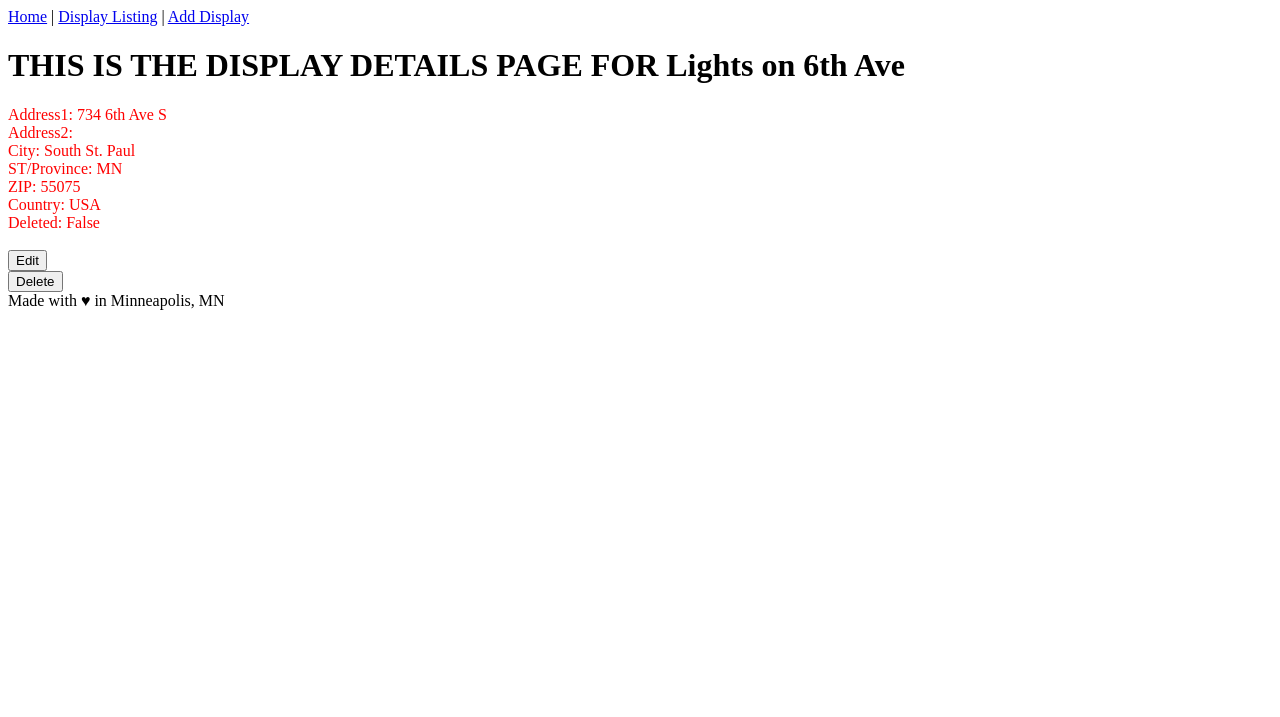
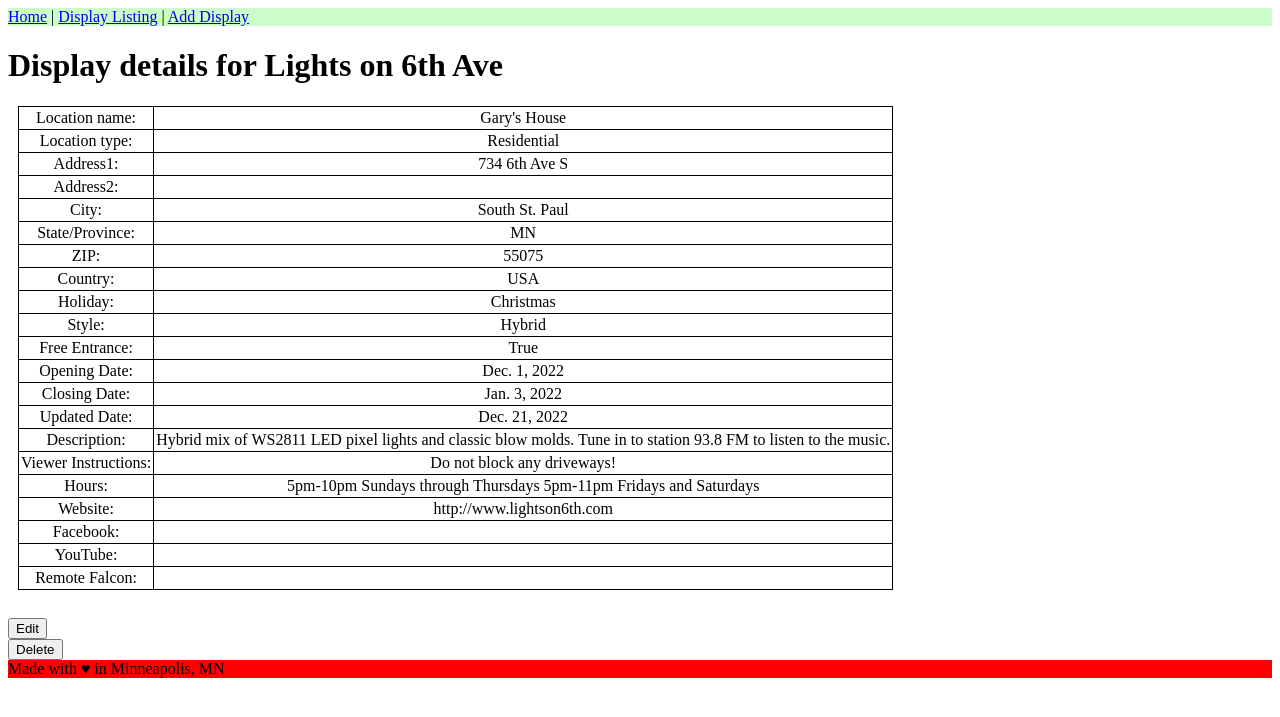
Before and after one commit to garyhopkins/hld, a Django app: page /09c7a1ab-e9a1-48cd-a4d2-e9161045fe8e/ in a window 1280 px wide. Shown: the top 717 px of the page. Run offline with Django 4.2, Linux system fonts and the light colour scheme; data comes from the database, SQL or seed files in the repository.

Commit message:
Lots of UI updates

```diff
--- a/backend/code/displays/models.py
+++ b/backend/code/displays/models.py
@@ -15,15 +15,15 @@ import uuid
 class Display(models.Model):
 
     id = models.UUIDField(primary_key=True, default=uuid.uuid4, editable=False)
+    display_name = models.CharField(max_length=255)
+    location_name = models.CharField(max_length=255)
+    location_type = models.CharField(max_length=255)
     address1 = models.CharField(max_length=255)
     address2 = models.CharField(max_length=255, blank=True)
     city = models.CharField(max_length=255)
     state_province = models.CharField(max_length=255)
     zip = models.CharField(max_length=255)
     country = models.CharField(max_length=255)
-    location_name = models.CharField(max_length=255)
-    display_name = models.CharField(max_length=255)
-    type = models.CharField(max_length=255)
     holiday = models.CharField(max_length=255)
     style = models.CharField(max_length=255)
     hide_address = models.BooleanField(default=False)
--- a/backend/code/displays/static/displays/styles.css
+++ b/backend/code/displays/static/displays/styles.css
@@ -0,0 +1,24 @@
+.header {
+    background-color: rgb(203, 253, 203);
+}
+
+.footer {
+    background-color: red;
+}
+
+table {
+    border: 1px solid black;
+    border-collapse: collapse;
+    margin: 10px;
+}
+
+td,
+th {
+    border: 1px solid black;
+    padding: 2px;
+    text-align: center;
+}
+
+.helptext {
+    color: red;
+}
--- a/backend/code/displays/templates/displays/base.html
+++ b/backend/code/displays/templates/displays/base.html
@@ -1,21 +1,26 @@
 <!DOCTYPE html>
+{% load static %}
 <html lang="en">
 <head>
     <meta charset="UTF-8">
     <meta http-equiv="X-UA-Compatible" content="IE=edge">
     <meta name="viewport" content="width=device-width, initial-scale=1.0">
     <title>Holiday Light Displays</title>
+    <link rel="stylesheet" href="{% static 'displays/styles.css' %}" />
 </head>
 <body>
-    <header>
-        <a href="{% url 'displays:index' %}">Home</a> |
-        <a href="{% url 'displays:listing' %}">Display Listing</a> |
-        <a href="{% url 'displays:create' %}">Add Display</a>
-    </header>
+    <div class="container">
+        <header class="header">
+            <a href="{% url 'displays:index' %}">Home</a> |
+            <a href="{% url 'displays:listing' %}">Display Listing</a> |
+            <a href="{% url 'displays:create' %}">Add Display</a>
+        </header>
 
-    {% block content %} {% endblock content %}
+        <main>
+        {% block content %} {% endblock content %}
+        </main>
 
-    <footer>Made with &#9829 in Minneapolis, MN</footer>
-
+        <footer class="footer">Made with &#9829 in Minneapolis, MN</footer>
+    </div>
 </body>
 </html>
--- a/backend/code/displays/templates/displays/detail.html
+++ b/backend/code/displays/templates/displays/detail.html
@@ -2,19 +2,96 @@
 
 {% block content %}
 
-<H1>THIS IS THE DISPLAY DETAILS PAGE FOR {{ displays.display_name }}</H1>
+<H1>Display details for {{ displays.display_name }}</H1>
 
-{# This is a Django template comment #}
-
-<div style="color:red;">
-    Address1: {{ displays.address1 }}<br>
-    Address2: {{ displays.address2 }}<br>
-    City: {{ displays.city }}<br>
-    ST/Province: {{ displays.state_province }}<br>
-    ZIP: {{ displays.zip }}<br>
-    Country: {{ displays.country }}<br>
-    Deleted: {{ displays.deleted }}
-</div>
+<table>
+    <tbody>
+        <tr>
+            <td>Location name:</td>
+            <td>{{ displays.location_name }}</td>
+        </tr>
+        <tr>
+            <td>Location type:</td>
+            <td>{{ displays.location_type }}</td>
+        </tr>
+        <tr>
+            <td>Address1:</td>
+            <td>{{ displays.address1 }}</td>
+        </tr>
+        <tr>
+            <td>Address2:</td>
+            <td>{{ displays.address2 }}</td>
+        </tr>
+        <tr>
+            <td>City:</td>
+            <td>{{ displays.city }}</td>
+        </tr>
+        <tr>
+            <td>State/Province:</td>
+            <td>{{ displays.state_province }}</td>
+        </tr>
+        <tr>
+            <td>ZIP:</td>
+            <td>{{ displays.zip }}</td>
+        </tr>
+        <tr>
+            <td>Country:</td>
+            <td>{{ displays.country }}</td>
+        </tr>
+        <tr>
+            <td>Holiday:</td>
+            <td>{{ displays.holiday }}</td>
+        </tr>
+        <tr>
+            <td>Style:</td>
+            <td>{{ displays.style }}</td>
+        </tr>
+        <tr>
+            <td>Free Entrance:</td>
+            <td>{{ displays.free_entrance }}</td>
+        </tr>
+        <tr>
+            <td>Opening Date:</td>
+            <td>{{ displays.opening_date }}</td>
+        </tr>
+        <tr>
+            <td>Closing Date:</td>
+            <td>{{ displays.closing_date }}</td>
+        </tr>
+        <tr>
+            <td>Updated Date:</td>
+            <td>{{ displays.updated_date }}</td>
+        </tr>
+        <tr>
+            <td>Description:</td>
+            <td>{{ displays.description }}</td>
+        </tr>
+        <tr>
+            <td>Viewer Instructions:</td>
+            <td>{{ displays.viewer_instructions }}</td>
+        </tr>
+        <tr>
+            <td>Hours:</td>
+            <td>{{ displays.hours }}</td>
+        </tr>
+        <tr>
+            <td>Website:</td>
+            <td>{{ displays.website_url }}</td>
+        </tr>
+        <tr>
+            <td>Facebook:</td>
+            <td>{{ displays.facebook_url }}</td>
+        </tr>
+        <tr>
+            <td>YouTube:</td>
+            <td>{{ displays.youtube_url }}</td>
+        </tr>
+        <tr>
+            <td>Remote Falcon:</td>
+            <td>{{ displays.remotefalcon_url }}</td>
+        </tr>
+    </tbody>
+</table>
 <br>
 <div>
     <form action="{% url 'displays:update' displays.id %}">
--- a/backend/code/displays/templates/displays/index.html
+++ b/backend/code/displays/templates/displays/index.html
@@ -1,7 +1,7 @@
 {% extends "displays/base.html" %}
-
+{% load static %}
 {% block content %}
 
-<h1>THIS IS THE MAIN INDEX PAGE</h1>
+<img src="{% static 'displays/hld_logo.jpg' %}">
 
 {% endblock content %}
--- a/backend/code/displays/templates/displays/update.html
+++ b/backend/code/displays/templates/displays/update.html
@@ -2,7 +2,7 @@
 
 {% block content %}
 
-<h1>EDIT DISPLAY DETAILS FOR {{ data.display_name }}</h1><br>
+<h1>Edit details for <span style="color: Green;">{{ data.display_name }}</span></h1><br>
 
 <form action="" method="post">
   {% csrf_token %}
```
Also changed, not shown: backend/code/displays/forms.py (+6 -1 lines), backend/code/displays/templates/displays/listing.html (+34 -3 lines), backend/code/db.sqlite3, backend/code/displays/migrations/0010_rename_type_display_location_type.py (added), backend/code/displays/static/displays/hld_logo.jpg (added).
